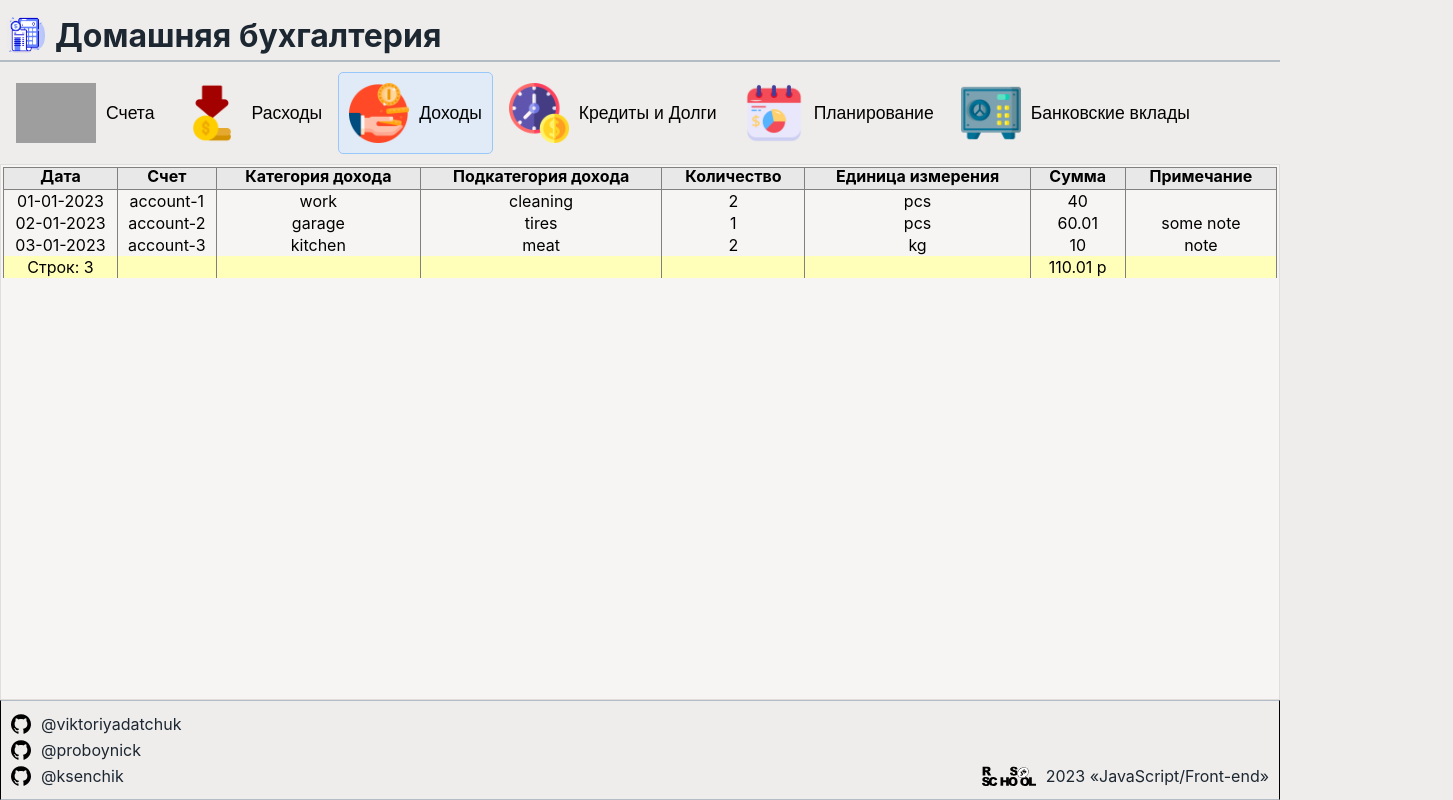
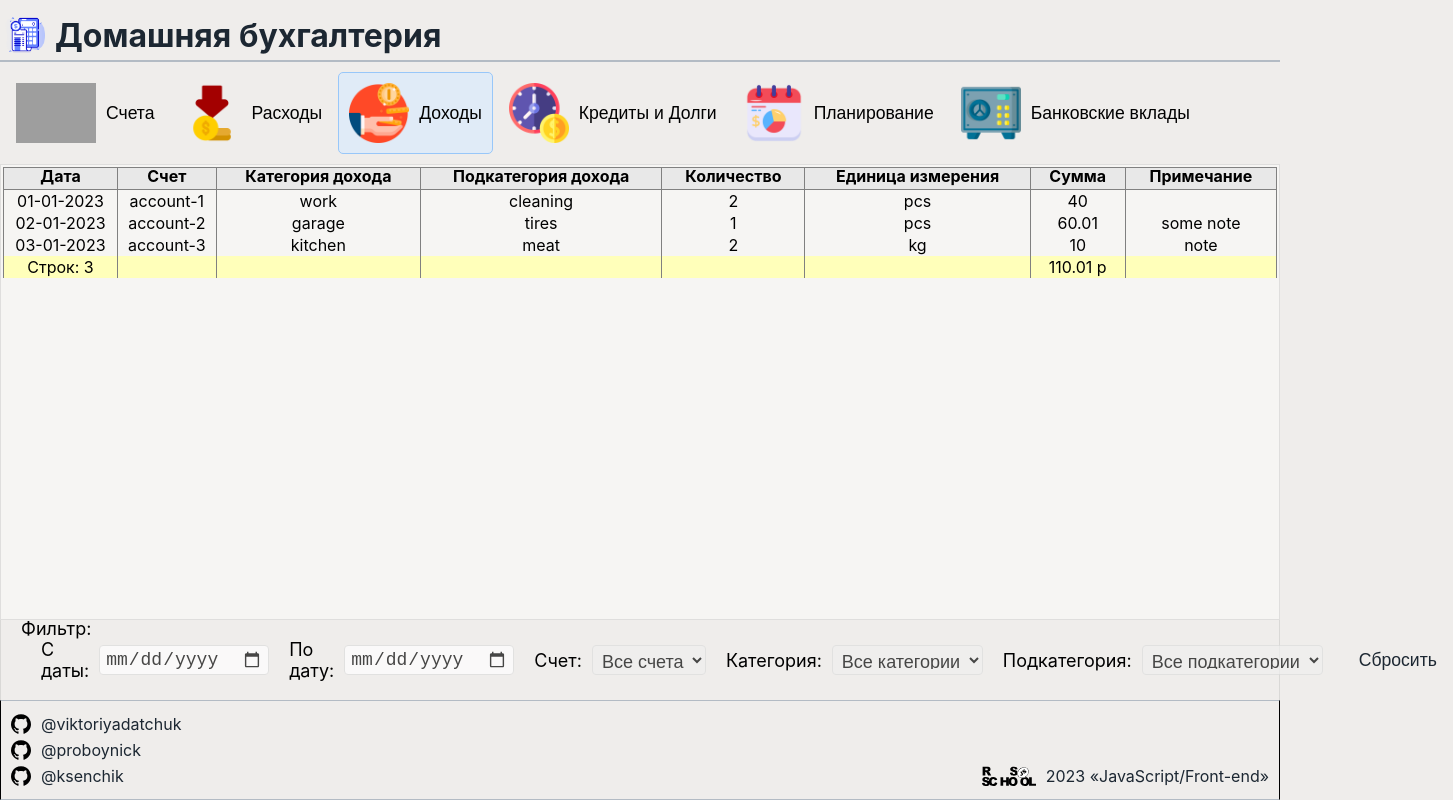
Before and after one commit to ViktoriyaDatchuk/rsclone, a React (Create React App) app: page /incomes in a window 1280 px wide. Shown: the whole page, 1453 px wide, since content can reach past the window. Built offline with nearby package versions, Linux system fonts and the light colour scheme; grey boxes are pictures that could not be loaded.

Commit message:
feat: finish filters, fix: change table tag selectors to class selectors in css file

```diff
--- a/src/components/Filters/Filters.css
+++ b/src/components/Filters/Filters.css
@@ -6,6 +6,9 @@
   position: relative;
   padding: 0 20px;
   font-size: 18px;
+  border: 1px solid rgba(128, 128, 128, 0.2);
+  border-top: none;
+  border-bottom: none;
 }
 
 .filters::before {
@@ -15,8 +18,8 @@
   left: 20px;
 }
 
-input[type='date'],
-select {
+.filters__date,
+.filters__select {
   border: 1px solid gainsboro;
   width: fit-content;
   height: 30px;
@@ -27,7 +30,7 @@ select {
   opacity: 0.7;
 }
 
-label {
+.filters__label {
   margin: 0 10px 0 20px;
 }
 
--- a/src/components/Filters/Filters.tsx
+++ b/src/components/Filters/Filters.tsx
@@ -1,3 +1,4 @@
+import { useRef } from 'react';
 import type { Filter } from '../../interfaces/Filter';
 import { BlockButtonElement } from '../ActionBlock/BlockButton/BlockButtonElement';
 import './Filters.css';
@@ -6,36 +7,61 @@ export const Filters = ({
   accounts,
   categories,
   subcategories,
-  minDate,
-  maxDate,
-  filterChange,
+  applyFilter,
+  resetCallBack,
 }: {
   accounts: string[];
   categories: string[];
   subcategories: string[];
-  minDate: string;
-  maxDate: string;
-  filterChange: (property: keyof Filter, value: string) => void;
+  applyFilter: (property: keyof Filter, value: string) => void;
+  resetCallBack: () => void;
 }): JSX.Element => {
+  const dateFromRef = useRef(null);
+  const dateToRef = useRef(null);
+  const accountRef = useRef(null);
+  const categoryRef = useRef(null);
+  const subcategoryRef = useRef(null);
+
   return (
     <div className="filters">
-      <label htmlFor="date-from">C даты:</label>
+      <label className="filters__label" htmlFor="date-from">
+        C даты:
+      </label>
       <input
+        className="filters__date"
+        ref={dateFromRef}
         type="date"
         name="date-from"
-        min={minDate}
-        max={maxDate}
         onChange={(event) => {
           const target = event.target;
-          // console.log(target.value);
-          filterChange('dateFrom', target.value);
-          // filter.dateFrom = target.value;
+          applyFilter('dateFrom', target.value.split('-').reverse().join('-'));
         }}
       />
-      <label htmlFor="date-to">По дату:</label>
-      <input type="date" name="date-to" min={minDate} max={maxDate} />
-      <label htmlFor="accounts">Счет:</label>
-      <select name="accounts" id="accounts">
+      <label className="filters__label" htmlFor="date-to">
+        По дату:
+      </label>
+      <input
+        className="filters__date"
+        ref={dateToRef}
+        type="date"
+        name="date-to"
+        onChange={(event) => {
+          const target = event.target;
+          applyFilter('dateTo', target.value.split('-').reverse().join('-'));
+        }}
+      />
+      <label className="filters__label" htmlFor="accounts">
+        Счет:
+      </label>
+      <select
+        className="filters__select"
+        ref={accountRef}
+        name="accounts"
+        id="accounts"
+        onChange={(event) => {
+          applyFilter('account', (event.target as HTMLSelectElement).value);
+        }}
+      >
         <option value="">Все счета</option>
         {accounts.map((account, index) => {
           return (
@@ -45,12 +71,16 @@ export const Filters = ({
           );
         })}
       </select>
-      <label htmlFor="categories">Категория:</label>
+      <label className="filters__label" htmlFor="categories">
+        Категория:
+      </label>
       <select
+        className="filters__select"
+        ref={categoryRef}
         name="categories"
         id="categories"
         onChange={(event) => {
-          console.log(event.target.value);
+          applyFilter('category', (event.target as HTMLSelectElement).value);
         }}
       >
         <option value="">Все категории</option>
@@ -62,8 +92,18 @@ export const Filters = ({
           );
         })}
       </select>
-      <label htmlFor="subcategories">Подкатегория:</label>
-      <select name="subcategories" id="subcategories">
+      <label className="filters__label" htmlFor="subcategories">
+        Подкатегория:
+      </label>
+      <select
+        className="filters__select"
+        ref={subcategoryRef}
+        name="subcategories"
+        id="subcategories"
+        onChange={(event) => {
+          applyFilter('subcategory', (event.target as HTMLSelectElement).value);
+        }}
+      >
         <option value="">Все подкатегории</option>
         {subcategories.map((subcategory, index) => {
           return (
@@ -76,7 +116,12 @@ export const Filters = ({
       <BlockButtonElement
         name="Сбросить"
         func={() => {
-          console.log('Сбросить');
+          (dateFromRef.current as unknown as HTMLInputElement).value = '';
+          (dateToRef.current as unknown as HTMLInputElement).value = '';
+          (accountRef.current as unknown as HTMLSelectElement).value = '';
+          (categoryRef.current as unknown as HTMLSelectElement).value = '';
+          (subcategoryRef.current as unknown as HTMLSelectElement).value = '';
+          resetCallBack();
         }}
       />
     </div>
--- a/src/components/Table/Table.css
+++ b/src/components/Table/Table.css
@@ -5,11 +5,11 @@
   user-select: none;
 }
 
-thead {
+.Table__head {
   background-color: rgb(232, 232, 232);
 }
 
-th {
+.Table__headCell {
   padding: 0 10px 3px;
   border: 1px solid gray;
   line-height: 110%;
@@ -26,7 +26,7 @@ th {
   content: '↑';
 }
 
-td {
+.Table__cell {
   border-left: 1px solid gray;
   border-right: 1px solid gray;
   text-align: center;
--- a/src/pages/CostsPage.tsx
+++ b/src/pages/CostsPage.tsx
@@ -7,52 +7,55 @@ import { Costs } from '../stubs/Costs';
 
 export const CostsPage = (): JSX.Element => {
   const [tempCosts, setTempCosts] = useState(Costs);
+
   const accounts = Costs.map((cost) => {
     return cost.account;
   });
   const categories = Costs.map((cost) => {
     return cost.category;
   });
-  const subCategories = tempCosts.map((cost) => {
+  const subCategories = Costs.map((cost) => {
     return cost.subcategory;
   });
-  const minDate = Costs[0].date.split('-').reverse().join('-');
-  const maxDate = Costs[Costs.length - 1].date.split('-').reverse().join('-');
-  const filter = {
+
+  const [filter, setFilter] = useState({
     dateFrom: '',
     dateTo: '',
     account: '',
     category: '',
     subcategory: '',
+  });
+
+  const applyFilter = (property: keyof Filter, value: string): void => {
+    filter[property] = value;
+    setFilter(filter);
+    const filteredCosts = Costs.filter((cost) => {
+      return filter.dateFrom !== '' ? new Date(cost.date) >= new Date(filter.dateFrom) : true;
+    })
+      .filter((cost) => {
+        return filter.dateTo !== '' ? new Date(cost.date) <= new Date(filter.dateTo) : true;
+      })
+      .filter((cost) => {
+        return filter.account !== '' ? cost.account === filter.account : true;
+      })
+      .filter((cost) => {
+        return filter.category !== '' ? cost.category === filter.category : true;
+      })
+      .filter((cost) => {
+        return filter.subcategory !== '' ? cost.subcategory === filter.subcategory : true;
+      });
+    setTempCosts(filteredCosts);
   };
 
-  const changeFilterProperties = (property: keyof Filter, value: string): void => {
-    filter[property] = value;
-    console.log(filter);
-  };
-
-  const filterCosts = (parameter: string, value: string): void => {
-    switch (parameter) {
-      case 'date-from': {
-        if (value !== '') {
-          setTempCosts(
-            Costs.filter((item) => {
-              return item.date >= value;
-            })
-          );
-        }
-        break;
-      }
-      case 'category': {
-        setTempCosts(
-          Costs.filter((item) => {
-            return item.category === value;
-          })
-        );
-        console.log('here', tempCosts);
-        break;
-      }
-    }
+  const resetFilters = (): void => {
+    setFilter({
+      dateFrom: '',
+      dateTo: '',
+      account: '',
+      category: '',
+      subcategory: '',
+    });
+    setTempCosts(Costs);
   };
 
   return (
@@ -68,9 +71,8 @@ export const CostsPage = (): JSX.Element => {
         categories={categories}
         subcategories={subCategories}
         accounts={accounts}
-        minDate={minDate}
-        maxDate={maxDate}
-        filterChange={changeFilterProperties}
+        applyFilter={applyFilter}
+        resetCallBack={resetFilters}
       />
     </>
   );
--- a/src/pages/IncomesPage.tsx
+++ b/src/pages/IncomesPage.tsx
@@ -1,15 +1,78 @@
+import { useState } from 'react';
+import { Filters } from '../components/Filters/Filters';
 import { Table } from '../components/Table/Table';
+import type { Filter } from '../interfaces/Filter';
 import { IncomeHeader } from '../interfaces/Income';
 import { Incomes } from '../stubs/Incomes';
 
 export const IncomesPage = (): JSX.Element => {
+  const [tempIncomes, setTempIncomes] = useState(Incomes);
+
+  const accounts = Incomes.map((income) => {
+    return income.account;
+  });
+  const categories = Incomes.map((income) => {
+    return income.category;
+  });
+  const subCategories = Incomes.map((income) => {
+    return income.subcategory;
+  });
+
+  const [filter, setFilter] = useState({
+    dateFrom: '',
+    dateTo: '',
+    account: '',
+    category: '',
+    subcategory: '',
+  });
+
+  const applyFilter = (property: keyof Filter, value: string): void => {
+    filter[property] = value;
+    setFilter(filter);
+    const filteredIncomes = Incomes.filter((income) => {
+      return filter.dateFrom !== '' ? new Date(income.date) >= new Date(filter.dateFrom) : true;
+    })
+      .filter((income) => {
+        return filter.dateTo !== '' ? new Date(income.date) <= new Date(filter.dateTo) : true;
+      })
+      .filter((income) => {
+        return filter.account !== '' ? income.account === filter.account : true;
+      })
+      .filter((income) => {
+        return filter.category !== '' ? income.category === filter.category : true;
+      })
+      .filter((income) => {
+        return filter.subcategory !== '' ? income.subcategory === filter.subcategory : true;
+      });
+    setTempIncomes(filteredIncomes);
+  };
+
+  const resetFilters = (): void => {
+    setFilter({
+      dateFrom: '',
+      dateTo: '',
+      account: '',
+      category: '',
+      subcategory: '',
+    });
+    setTempIncomes(Incomes);
+  };
   return (
-    <div className="table-container">
-      <Table
-        items={Incomes}
-        fieldNames={IncomeHeader.fieldNames}
-        fieldProperties={IncomeHeader.fieldProperties}
+    <>
+      <div className="table-container">
+        <Table
+          items={tempIncomes}
+          fieldNames={IncomeHeader.fieldNames}
+          fieldProperties={IncomeHeader.fieldProperties}
+        />
+      </div>
+      <Filters
+        accounts={accounts}
+        categories={categories}
+        subcategories={subCategories}
+        applyFilter={applyFilter}
+        resetCallBack={resetFilters}
       />
-    </div>
+    </>
   );
 };
```
Also changed, not shown: src/components/Table/Table.tsx (+14 -3 lines).
